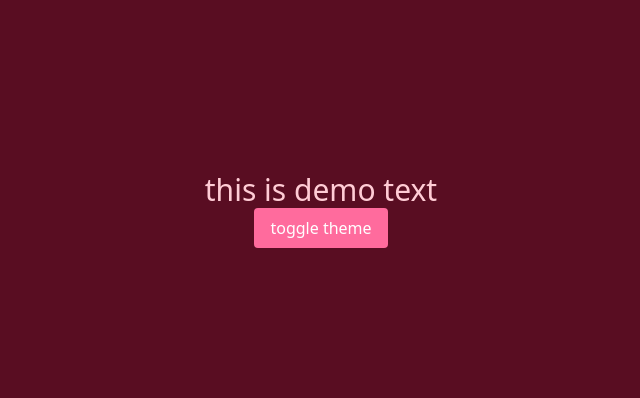
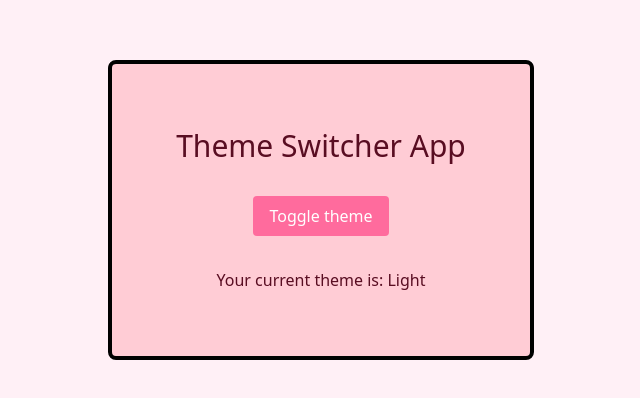
Before and after one commit to AbdulWasih05/Theme-Switching, a React (Vite) app: page / in a window 1280 px wide. Shown: the part 190-588 px from the top of the page, without its empty margins (319-959 px from the left). Built offline with nearby package versions, Linux system fonts and the light colour scheme.

Commit message:
Implement theme switching functionality with ThemeSwitcher component

```diff
--- a/src/App.jsx
+++ b/src/App.jsx
@@ -1,33 +1,12 @@
 import { useEffect, useState } from "react";
+import ThemeSwitcher from "./ThemeSwitcher";
 
 function App() {
-  const [count, setCount] = useState(0);
-  const [IsDark, setIsDark] = useState((() => {
-    const theme = localStorage.getItem("theme");
-    console.log("initial theme:", theme);
-    return theme === "dark";
-  })());
 
-  useEffect(() => {
-    document.documentElement.classList.toggle("dark", IsDark);
-    localStorage.setItem("theme", IsDark ? "dark" : "light");
-    console.log("theme changed to:", IsDark ? "dark" : "light");
-  }, [IsDark]);
 
   return (
     <>
-      <div className="container mx-auto">
-        <div className="flex flex-col items-center justify-center h-screen bg-primary">
-          <div className="text-3xl text-secondary">
-            this is demo text
-          </div>
-          <div>
-            <button className="bg-accent px-4 py-2 rounded text-white" onClick={() => setIsDark(!IsDark)}>
-              toggle theme
-            </button>
-          </div>
-        </div>
-      </div>
+      <ThemeSwitcher />
     </>
   );
 }
--- /dev/null
+++ b/src/ThemeSwitcher.jsx
@@ -0,0 +1,41 @@
+import { useEffect, useState } from "react";
+
+const ThemeSwitcher = () => {
+  const [count, setCount] = useState(0);
+  const [IsDark, setIsDark] = useState(
+    (() => {
+      const theme = localStorage.getItem("theme");
+      console.log("initial theme:", theme);
+      return theme === "dark";
+    })()
+  );
+
+  useEffect(() => {
+    document.documentElement.classList.toggle("dark", IsDark);
+    localStorage.setItem("theme", IsDark ? "dark" : "light");
+    console.log("theme changed to:", IsDark ? "dark" : "light");
+  }, [IsDark]);
+
+  return (
+    <>
+      <div className="container mx-auto max-w-full">
+        <div className="flex items-center justify-center h-screen bg-background">
+          <div  className="p-16 border-black border-4 gap-8  border-solid flex flex-col items-center justify-center rounded-lg bg-primary">
+            <div className="text-3xl text-secondary">Theme Switcher App</div>
+            <div>
+              <button
+                className="bg-accent px-4 py-2 rounded text-white"
+                onClick={() => setIsDark(!IsDark)}
+              >
+                Toggle theme
+              </button>
+            </div>
+              <p className="text-center text-secondary">Your current theme is: {IsDark ? "Dark" : "Light"}</p>
+          </div>
+        </div>
+      </div>
+    </>
+  );
+};
+
+export default ThemeSwitcher;
--- a/src/index.css
+++ b/src/index.css
@@ -1,14 +1,16 @@
 @import "tailwindcss";
 
 @theme {
-  --color-primary: #590d22;
-  --color-secondary: #ffccd5;
+  --color-primary: #ffccd5;
+  --color-secondary: #590d22;
   --color-accent: #ff6b9d;
+  --color-background: #fff0f6;
 }
 
 /* Override for dark mode using CSS selectors */
 .dark {
-  --color-primary: #ffccd5;
-  --color-secondary: #590d22;
+  --color-primary: #590d22;
+  --color-secondary: #ffccd5;
   --color-accent: #c2185b;
+  --color-background: #c40048;
 }
```
